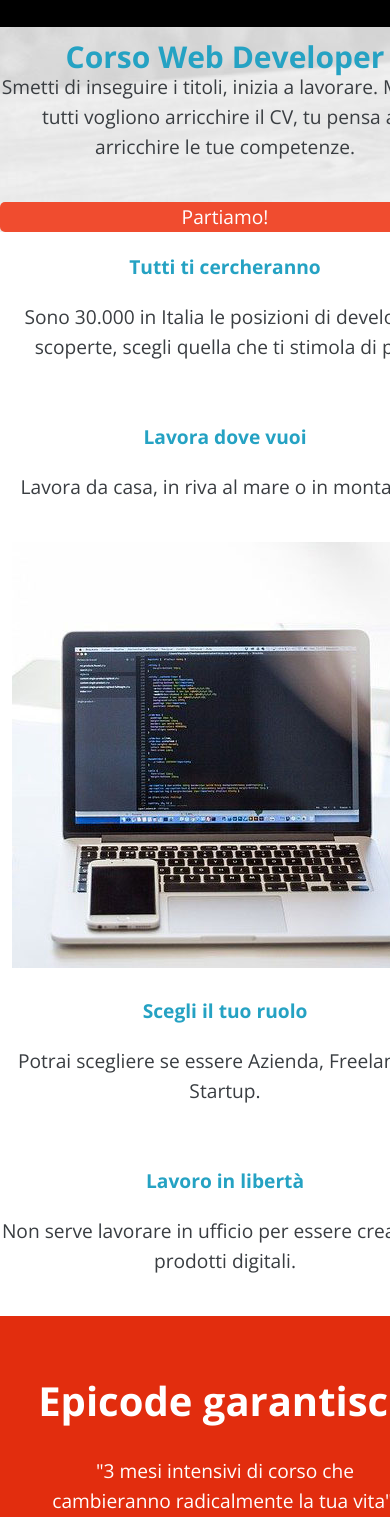
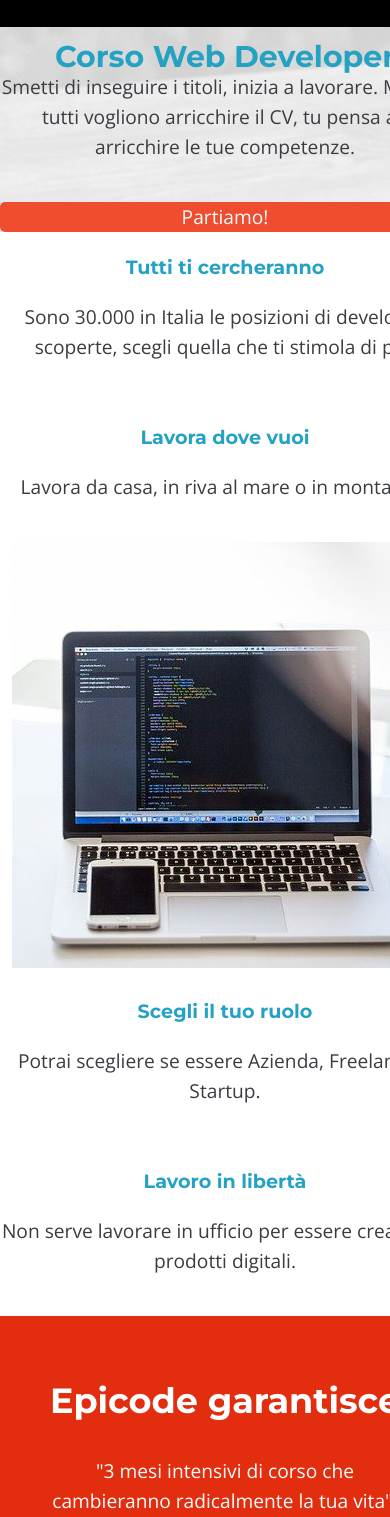
Before and after one commit to nikeniko/M1S1G4, a plain HTML site: page index.html in a window 390 px wide. Shown: the part 83-1600 px from the top of the page. Drawn offline with nearby package versions, Linux system fonts and the light colour scheme.

Commit message:
Layout phone epicode (font sistemati)

```diff
--- a/css/style.css
+++ b/css/style.css
@@ -26,6 +26,10 @@
   line-height: 30px;
 }
 .title {
+  font-family: "Montserrat", sans-serif;
+  font-optical-sizing: auto;
+  font-weight: weight;
+  font-style: normal;
   font-size: 30px;
   margin: auto;
   color: #25a2c3;
@@ -46,6 +50,11 @@
   padding-bottom: 40px;
 }
 .under-tittle {
+  font-family: "Montserrat", sans-serif;
+  font-optical-sizing: auto;
+  font-weight: weight;
+  font-style: normal;
+
   color: #25a2c3;
   font-weight: 700;
   padding: 20px;
@@ -58,12 +67,17 @@
   border: solid #e22d0e 30px;
 }
 #center-line-text {
+  font-family: "Montserrat", sans-serif;
+  font-optical-sizing: auto;
+  font-weight: weight;
+  font-style: normal;
+
   color: white;
   text-align: center;
   vertical-align: middle;
   line-height: 30px;
   font-weight: 700;
-  font-size: 40px;
+  font-size: 35px;
   margin-bottom: 20px;
   margin-top: 40px;
 }
@@ -101,6 +115,11 @@
   border-top: solid #25a2c3 50px;
 }
 #bottom-line-text {
+  font-family: "Montserrat", sans-serif;
+  font-optical-sizing: auto;
+  font-weight: weight;
+  font-style: normal;
+
   color: white;
   text-align: center;
   font-weight: 700;
--- a/index.html
+++ b/index.html
@@ -9,6 +9,12 @@
     <link rel="preconnect" href="https://fonts.gstatic.com" crossorigin />
     <link
       href="https://fonts.googleapis.com/css2?family=Open+Sans:ital,wght@0,300..800;1,300..800&display=swap"
+      rel="stylesheet"
+    />
+    <link rel="preconnect" href="https://fonts.googleapis.com" />
+    <link rel="preconnect" href="https://fonts.gstatic.com" crossorigin />
+    <link
+      href="https://fonts.googleapis.com/css2?family=Montserrat:ital,wght@0,100..900;1,100..900&display=swap"
       rel="stylesheet"
     />
 
```
